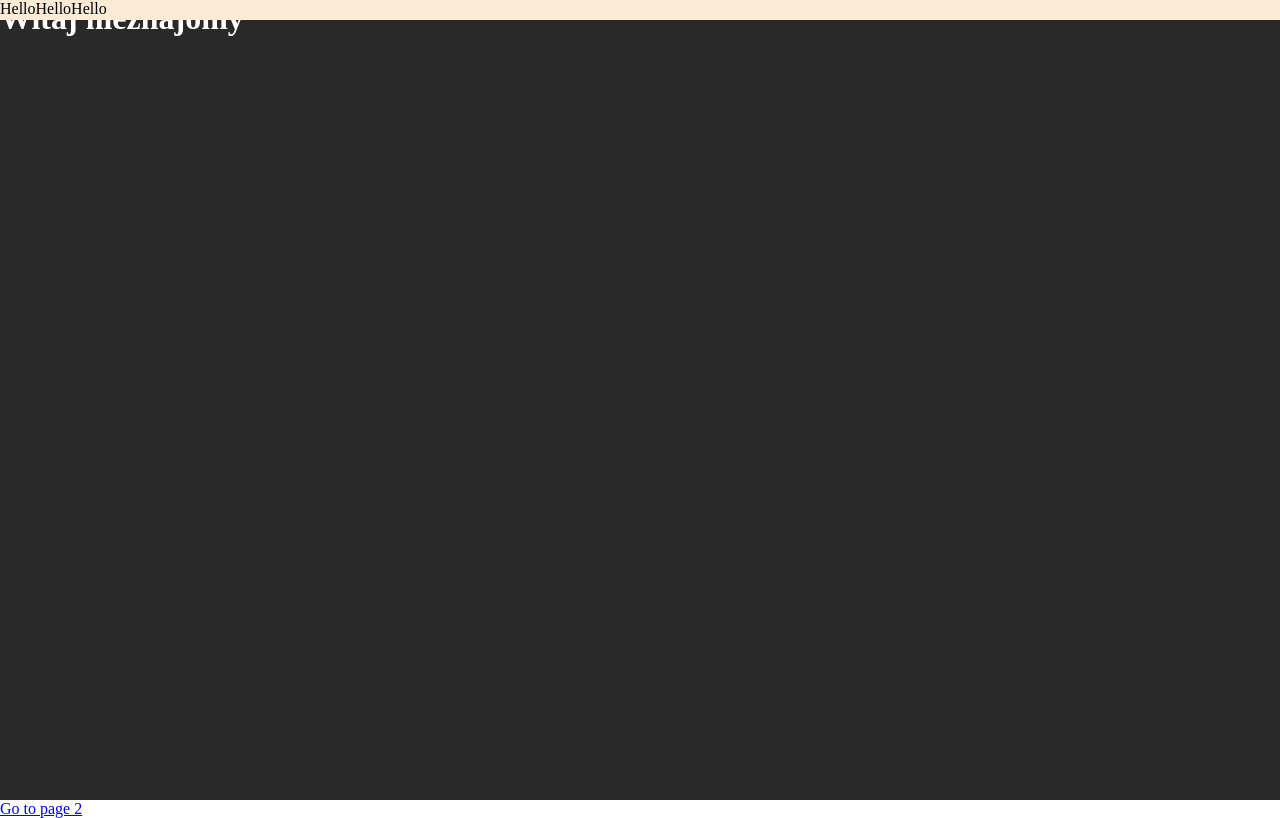
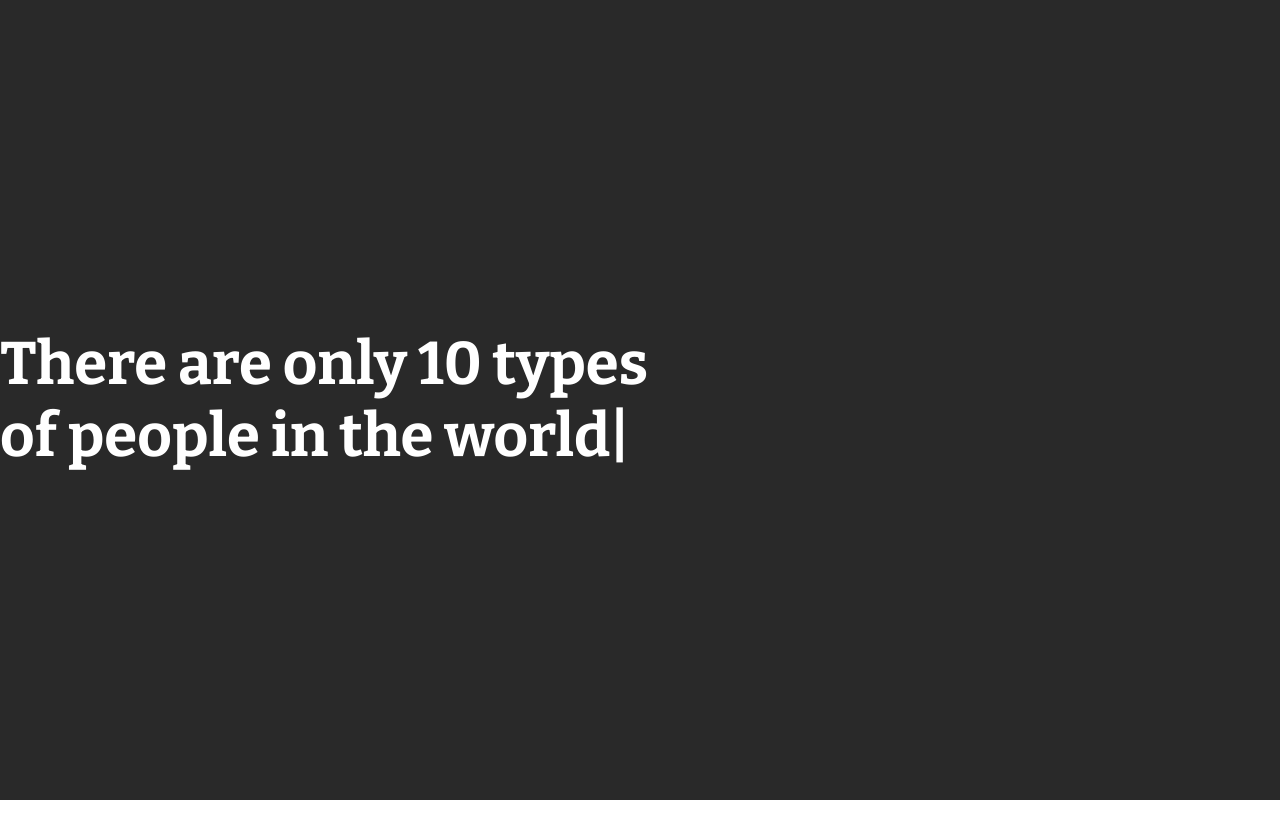
Before and after one commit to fcieminski/blog, a Gatsby site: page / in a window 1280 px wide. Built offline with nearby package versions, Linux system fonts and the light colour scheme; Gatsby itself is replaced by a stand-in of ours.

Commit message:
better typewrite handle

```diff
--- a/src/pages/index.js
+++ b/src/pages/index.js
@@ -5,35 +5,38 @@ import Image from "../components/image"
 import SEO from "../components/seo"
 import Header from "../components/Header"
 import "../styles/styles.scss"
+import "../styles/home.scss"
 
 const IndexPage = () => {
-  const [letters, setLetters] = useState("")
+  const [letters, setLetters] = useState(
+    "There are only 10 types of people in the world"
+  )
 
   useEffect(() => {
     typeText()
   }, [])
 
+  var iArrLength = letters.length
+  let startPos = 0
+
   const typeText = () => {
-    let count = 0
-    let msg = "Witaj nieznajomy"
-    let finalMsg = msg.split("")
-    let typeWrite = setInterval(() => {
-      setLetters(prevLetters => prevLetters.concat(finalMsg[count]))
-      count++
-      if (count === msg.length) {
-        clearInterval(typeWrite)
-      }
-    }, 100)
+    let newText = letters
+    setLetters(letters.substring(0, startPos) + "|")
+    if (startPos++ === newText.length) {
+      startPos = 0
+    } else {
+      setTimeout(typeText, 100)
+    }
   }
 
   return (
     <div>
-      <Header />
+      {/* <Header /> */}
       <SEO title="Home" />
       <div className="hero-image">
         <h1 className="hero-image__text">{letters}</h1>
       </div>
-      <Link to="/page-2/">Go to page 2</Link>
+      {/* <Link to="/page-2/">Go to page 2</Link> */}
     </div>
   )
 }
--- /dev/null
+++ b/src/styles/home.scss
@@ -0,0 +1,12 @@
+.hero-image {
+  width: 100vw;
+  height: 100vh;
+  background-color: rgb(41, 41, 41);
+  display: grid;
+  grid-template-columns: 1fr 0.8fr;
+  align-items: center;
+  justify-items: end;
+  &__text {
+    color: white;
+  }
+}
--- a/src/styles/styles.scss
+++ b/src/styles/styles.scss
@@ -1,13 +1,36 @@
+@import url("https://fonts.googleapis.com/css?family=Bitter:400,700|Open+Sans&display=swap");
+
 * {
   box-sizing: border-box;
   margin: 0;
 }
 
-.hero-image {
-  width: 100vw;
-  height: 100vh;
-  background-color: rgb(41, 41, 41);
-  &__text {
-    color: white;
-  }
+h1,
+h2,
+h3,
+h4,
+h5 {
+  font-family: "Bitter", serif;
 }
+
+h1,
+h2 {
+  font-weight: 700;
+}
+
+h1 {
+  font-size: 60px;
+}
+
+h3,
+h4,
+h5 {
+  font-weight: 700;
+}
+
+p,
+a,
+li,
+div {
+  font-family: "Open Sans", sans-serif;
+}
```
